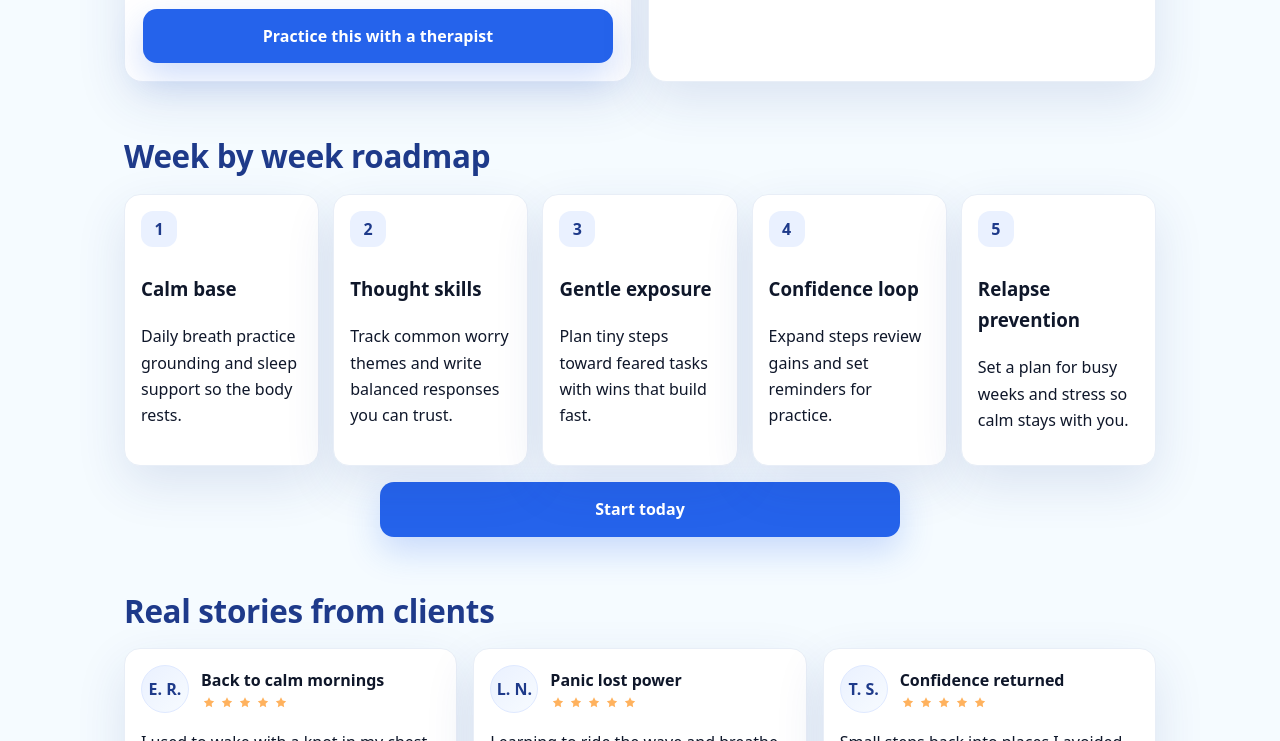
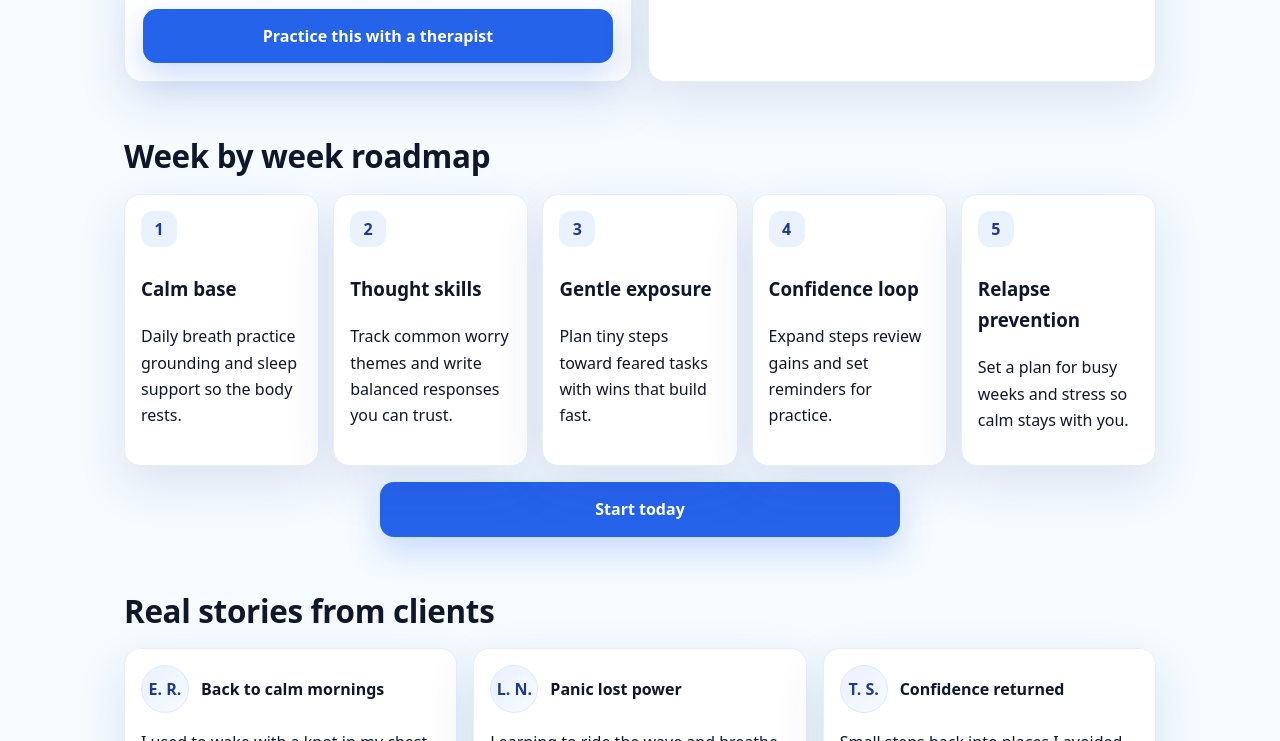
Before and after one commit to Victor0057/LP-therapy, a plain HTML site: page anxiety/index.html in a window 1280 px wide. Shown: the part 2059-2800 px from the top of the page. Drawn offline with Linux system fonts and the light colour scheme.

Commit message:
Update index.html

```diff
--- a/anxiety/index.html
+++ b/anxiety/index.html
@@ -2,7 +2,7 @@
 <!DOCTYPE html>
 <html lang="en">
 <head>
-  <!-- Google tag (gtag.js) -->
+   <!-- Google tag (gtag.js) -->
 <script async src="https://www.googletagmanager.com/gtag/js?id=G-CVBXTDCGS2"></script>
 <script>
   window.dataLayer = window.dataLayer || [];
@@ -17,78 +17,57 @@
 <meta name="description" content="CBT based online therapy that helps you overcome anxiety and panic. Licensed therapists, clear weekly plan, tools you can use in real moments.">
 <meta name="theme-color" content="#2563eb">
 <style>
-  :root{
-    --ink:#0f172a;
-    --muted:#485a7a;
-    --bg:#f5fbff;
-    --panel:#ffffff;
-    --line:#e8eef7;
-    --cta:#2563eb;
-    --cta-press:#1e40af;
-    --shadow:0 18px 50px rgba(30,58,138,.12);
-    --radius:18px;
-  }
+  :root{--ink:#0f172a;--muted:#485a7a;--bg:#f5fbff;--panel:#ffffff;--line:#e8eef7;--cta:#2563eb;--cta-press:#1e40af;--shadow:0 18px 50px rgba(30,58,138,.12);--radius:18px}
   *{box-sizing:border-box}
   html,body{margin:0;background:var(--bg);color:var(--ink);font-family:ui-sans-serif,system-ui,-apple-system,"Segoe UI",Roboto,Helvetica,Arial;line-height:1.65}
   html{scroll-behavior:smooth}
   a{color:inherit;text-decoration:none}
 
-  .topbar{position:sticky;top:0;z-index:1000;background:rgba(255,255,255,.95);
-          backdrop-filter:saturate(160%) blur(8px);border-bottom:1px solid var(--line)}
-  .topbar-wrap{max-width:1080px;margin:0 auto;display:flex;align-items:center;justify-content:space-between;
-               padding:12px 18px;gap:12px}
+  .topbar{position:sticky;top:0;z-index:1000;background:rgba(255,255,255,.95);backdrop-filter:saturate(160%) blur(8px);border-bottom:1px solid var(--line)}
+  .topbar-wrap{max-width:1080px;margin:0 auto;display:flex;align-items:center;justify-content:space-between;padding:12px 18px;gap:12px}
   .brand{font-weight:900;letter-spacing:.2px;font-size:clamp(18px,2.6vw,22px);line-height:1.2;white-space:nowrap}
-  .btn-pill{display:inline-flex;align-items:center;justify-content:center;height:46px;padding:0 20px;border-radius:999px;
-            background:var(--cta);color:#fff;font-weight:900;letter-spacing:.2px;box-shadow:0 12px 28px rgba(37,99,235,.22);
-            transition:.15s transform ease,.15s box-shadow ease,.15s background ease;white-space:nowrap}
+  .btn-pill{display:inline-flex;align-items:center;justify-content:center;height:46px;padding:0 20px;border-radius:999px;background:var(--cta);color:#fff;font-weight:900;letter-spacing:.2px;box-shadow:0 12px 28px rgba(37,99,235,.22);transition:.15s}
   .btn-pill:hover{transform:translateY(-1px);box-shadow:0 16px 36px rgba(37,99,235,.26)}
-  .btn-pill:active{background:var(--cta-press);transform:translateY(0)}
-  @media (max-width:520px){.topbar-wrap{padding:10px 14px} .brand{max-width:60%;overflow:hidden;text-overflow:ellipsis} .btn-pill{height:46px;padding:0 16px;font-size:.95rem}}
+  .btn-pill:active{background:var(--cta-press)}
 
   .wrap{max-width:1080px;margin:0 auto;padding:clamp(18px,2.6vw,24px)}
   .hero{background:linear-gradient(180deg,#ffffff 0%,#eef6ff 100%);border-bottom:1px solid var(--line)}
-  .hero-card{background:var(--panel);border:1px solid var(--line);border-radius:var(--radius);padding:clamp(18px,3vw,28px);
-              box-shadow:var(--shadow)}
-  .eyebrow{display:inline-block;background:#eaf1ff;color:#1e3a8a;border:1px solid #dfe9ff;border-radius:999px;
-           padding:8px 12px;font-weight:900;font-size:.98rem}
+  .hero-card{background:var(--panel);border:1px solid var(--line);border-radius:var(--radius);padding:clamp(18px,3vw,28px);box-shadow:var(--shadow)}
+  .eyebrow{display:inline-block;background:#eaf1ff;color:#1e3a8a;border:1px solid #dfe9ff;border-radius:999px;padding:8px 12px;font-weight:900;font-size:.98rem}
   h1{font-size:clamp(2.2rem,6.2vw,3.2rem);line-height:1.08;letter-spacing:-.01em;margin:12px 0 10px;color:var(--ink)}
   .lead{font-size:clamp(1.05rem,1.7vw,1.2rem);color:#1f2e55;max-width:70ch;margin:8px 0 16px}
   .cta-row{display:flex;gap:12px;flex-wrap:wrap}
-  .btn{display:inline-flex;align-items:center;justify-content:center;background:var(--cta);color:#fff;
-       font-weight:900;border-radius:14px;padding:14px 22px;box-shadow:0 14px 34px rgba(37,99,235,.22);transition:.12s transform ease}
+  .btn{display:inline-flex;align-items:center;justify-content:center;background:var(--cta);color:#fff;font-weight:900;border-radius:14px;padding:14px 22px;box-shadow:0 14px 34px rgba(37,99,235,.22);transition:.12s}
   .btn:hover{transform:translateY(-1px)}
-  .btn:active{transform:translateY(0)}
   .btn.block{display:block;text-align:center;width:100%}
-  .btn.outline{background:transparent;color:var(--cta);border:2px solid var(--cta);box-shadow:none}
+  .btn.outline{background:transparent;color:var(--cta);border:2px solid var(--cta)}
   .btn.outline:hover{background:rgba(37,99,235,.06)}
 
   .panel{background:var(--panel);border:1px solid var(--line);border-radius:var(--radius);padding:18px;box-shadow:var(--shadow)}
   .card{background:#fff;border:1px solid var(--line);border-radius:14px;padding:16px}
   .card h3{margin:0 0 6px;font-size:1.1rem}
   .card p{margin:0;color:var(--muted)}
-
   .grid-3{display:grid;grid-template-columns:repeat(3,1fr);gap:16px}
   .grid-2{display:grid;grid-template-columns:repeat(2,1fr);gap:16px}
   @media (max-width:900px){.grid-3{grid-template-columns:repeat(2,1fr)}}
   @media (max-width:960px){.grid-2{grid-template-columns:1fr}}
   @media (max-width:620px){.grid-3{grid-template-columns:1fr}}
 
-  .section-title{font-size:clamp(1.6rem,1.2vw + 1rem,2rem);font-weight:900;letter-spacing:-.01em;color:#1e3a8a;margin:0 0 12px}
+  /* Section titles — BLACK now */
+  .section-title{font-size:clamp(1.6rem,1.2vw + 1rem,2rem);font-weight:900;letter-spacing:-.01em;color:var(--ink);margin:0 0 12px}
 
+  /* Steps */
   .steps{display:grid;grid-template-columns:repeat(5,1fr);gap:14px;margin-top:12px}
   .step{background:#fff;border:1px solid var(--line);border-radius:16px;padding:16px;box-shadow:var(--shadow)}
-  .num{display:inline-grid;place-items:center;width:36px;height:36px;border-radius:12px;background:#eaf1ff;color:#1e3a8a;
-        font-weight:900;margin-bottom:8px}
+  .num{display:inline-grid;place-items:center;width:36px;height:36px;border-radius:12px;background:#eaf1ff;color:#1e3a8a;font-weight:900;margin-bottom:8px}
+  @media (max-width:768px){.steps{display:flex;flex-direction:column;gap:12px}.step{width:100%}}
 
   .testi-grid{display:grid;grid-template-columns:repeat(3,1fr);gap:16px}
   @media (max-width:900px){.testi-grid{grid-template-columns:repeat(2,1fr)}}
   @media (max-width:640px){.testi-grid{grid-template-columns:1fr}}
   .testi{background:#fff;border:1px solid var(--line);border-radius:16px;padding:16px;box-shadow:var(--shadow)}
   .testi-head{display:flex;align-items:center;gap:12px;margin-bottom:6px}
-  .avatar{flex:none;width:48px;height:48px;border-radius:999px;background:linear-gradient(135deg,#eaf1ff,#f7fbff);
-           border:1px solid #dfe9ff;display:grid;place-items:center;font-weight:900;color:#1e3a8a}
-  .stars{display:flex;gap:2px;margin-top:2px}
-  .star{width:16px;height:16px}
+  .avatar{flex:none;width:48px;height:48px;border-radius:999px;background:linear-gradient(135deg,#eaf1ff,#f7fbff);border:1px solid #dfe9ff;display:grid;place-items:center;font-weight:900;color:#1e3a8a}
 
   .plans{display:grid;grid-template-columns:repeat(3,1fr);gap:16px}
   @media (max-width:960px){.plans{grid-template-columns:1fr 1fr}}
@@ -156,7 +135,6 @@
         </div>
       </div>
 
-      <!-- Curiosity and empathy block -->
       <div class="panel" style="margin-top:14px">
         <div class="grid-2">
           <div>
@@ -182,7 +160,6 @@
   </div>
 </main>
 
-<!-- HOW IT WORKS -->
 <section class="wrap" id="how" aria-labelledby="how-title">
   <h2 id="how-title" class="section-title">How it works</h2>
   <div class="steps">
@@ -217,7 +194,6 @@
   </div>
 </section>
 
-<!-- PANIC ATTACKS -->
 <section class="wrap" id="panic" aria-labelledby="panic-title">
   <h2 id="panic-title" class="section-title">Panic attacks explained and what to do</h2>
   <div class="grid-2">
@@ -250,7 +226,6 @@
   </div>
 </section>
 
-<!-- WEEKLY ROADMAP -->
 <section class="wrap" aria-labelledby="roadmap">
   <h2 id="roadmap" class="section-title">Week by week roadmap</h2>
   <div class="steps">
@@ -285,53 +260,33 @@
   </div>
 </section>
 
-<!-- CLIENT STORIES -->
 <section class="wrap" aria-labelledby="stories">
   <h2 id="stories" class="section-title">Real stories from clients</h2>
   <div class="testi-grid">
     <div class="testi">
       <div class="testi-head">
         <div class="avatar">E. R.</div>
-        <div><strong>Back to calm mornings</strong><div class="stars" aria-label="Five stars">
-          <svg class="star" viewBox="0 0 24 24"><path fill="#ffb25e" d="M12 2l2.4 4.9 5.4.8-3.9 3.8.9 5.4-4.8-2.5-4.8 2.5.9-5.4L4.2 7.7l5.4-.8z"/></svg>
-          <svg class="star" viewBox="0 0 24 24"><path fill="#ffb25e" d="M12 2l2.4 4.9 5.4.8-3.9 3.8.9 5.4-4.8-2.5-4.8 2.5.9-5.4L4.2 7.7l5.4-.8z"/></svg>
-          <svg class="star" viewBox="0 0 24 24"><path fill="#ffb25e" d="M12 2l2.4 4.9 5.4.8-3.9 3.8.9 5.4-4.8-2.5-4.8 2.5.9-5.4L4.2 7.7l5.4-.8z"/></svg>
-          <svg class="star" viewBox="0 0 24 24"><path fill="#ffb25e" d="M12 2l2.4 4.9 5.4.8-3.9 3.8.9 5.4-4.8-2.5-4.8 2.5.9-5.4L4.2 7.7l5.4-.8z"/></svg>
-          <svg class="star" viewBox="0 0 24 24"><path fill="#ffb25e" d="M12 2l2.4 4.9 5.4.8-3.9 3.8.9 5.4-4.8-2.5-4.8 2.5.9-5.4L4.2 7.7l5.4-.8z"/></svg>
-        </div></div>
+        <div><strong>Back to calm mornings</strong></div>
       </div>
       <p>I used to wake with a knot in my chest. The plan and the tiny steps made mornings feel kind again.</p>
     </div>
     <div class="testi">
       <div class="testi-head">
         <div class="avatar">L. N.</div>
-        <div><strong>Panic lost power</strong><div class="stars" aria-label="Five stars">
-          <svg class="star" viewBox="0 0 24 24"><path fill="#ffb25e" d="M12 2l2.4 4.9 5.4.8-3.9 3.8.9 5.4-4.8-2.5-4.8 2.5.9-5.4L4.2 7.7l5.4-.8z"/></svg>
-          <svg class="star" viewBox="0 0 24 24"><path fill="#ffb25e" d="M12 2l2.4 4.9 5.4.8-3.9 3.8.9 5.4-4.8-2.5-4.8 2.5.9-5.4L4.2 7.7l5.4-.8z"/></svg>
-          <svg class="star" viewBox="0 0 24 24"><path fill="#ffb25e" d="M12 2l2.4 4.9 5.4.8-3.9 3.8.9 5.4-4.8-2.5-4.8 2.5.9-5.4L4.2 7.7l5.4-.8z"/></svg>
-          <svg class="star" viewBox="0 0 24 24"><path fill="#ffb25e" d="M12 2l2.4 4.9 5.4.8-3.9 3.8.9 5.4-4.8-2.5-4.8 2.5.9-5.4L4.2 7.7l5.4-.8z"/></svg>
-          <svg class="star" viewBox="0 0 24 24"><path fill="#ffb25e" d="M12 2l2.4 4.9 5.4.8-3.9 3.8.9 5.4-4.8-2.5-4.8 2.5.9-5.4L4.2 7.7l5.4-.8z"/></svg>
-        </div></div>
+        <div><strong>Panic lost power</strong></div>
       </div>
       <p>Learning to ride the wave and breathe made the fear drop. Now I do what matters again.</p>
     </div>
     <div class="testi">
       <div class="testi-head">
         <div class="avatar">T. S.</div>
-        <div><strong>Confidence returned</strong><div class="stars" aria-label="Five stars">
-          <svg class="star" viewBox="0 0 24 24"><path fill="#ffb25e" d="M12 2l2.4 4.9 5.4.8-3.9 3.8.9 5.4-4.8-2.5-4.8 2.5.9-5.4L4.2 7.7l5.4-.8z"/></svg>
-          <svg class="star" viewBox="0 0 24 24"><path fill="#ffb25e" d="M12 2l2.4 4.9 5.4.8-3.9 3.8.9 5.4-4.8-2.5-4.8 2.5.9-5.4L4.2 7.7l5.4-.8z"/></svg>
-          <svg class="star" viewBox="0 0 24 24"><path fill="#ffb25e" d="M12 2l2.4 4.9 5.4.8-3.9 3.8.9 5.4-4.8-2.5-4.8 2.5.9-5.4L4.2 7.7l5.4-.8z"/></svg>
-          <svg class="star" viewBox="0 0 24 24"><path fill="#ffb25e" d="M12 2l2.4 4.9 5.4.8-3.9 3.8.9 5.4-4.8-2.5-4.8 2.5.9-5.4L4.2 7.7l5.4-.8z"/></svg>
-          <svg class="star" viewBox="0 0 24 24"><path fill="#ffb25e" d="M12 2l2.4 4.9 5.4.8-3.9 3.8.9 5.4-4.8-2.5-4.8 2.5.9-5.4L4.2 7.7l5.4-.8z"/></svg>
-        </div></div>
+        <div><strong>Confidence returned</strong></div>
       </div>
       <p>Small steps back into places I avoided brought my life back piece by piece.</p>
     </div>
   </div>
 </section>
 
-<!-- PLANS -->
 <section class="wrap" aria-labelledby="plans">
   <h2 id="plans" class="section-title">Choose your pace</h2>
   <div class="plans" style="margin-top:12px">
@@ -356,7 +311,6 @@
   </div>
 </section>
 
-<!-- FAQ -->
 <section class="wrap" aria-labelledby="faq">
   <h2 id="faq" class="section-title">Common worries and clear answers</h2>
   <details>
```
